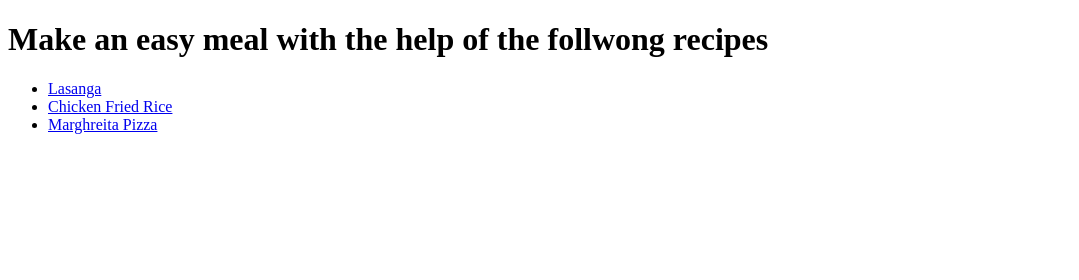
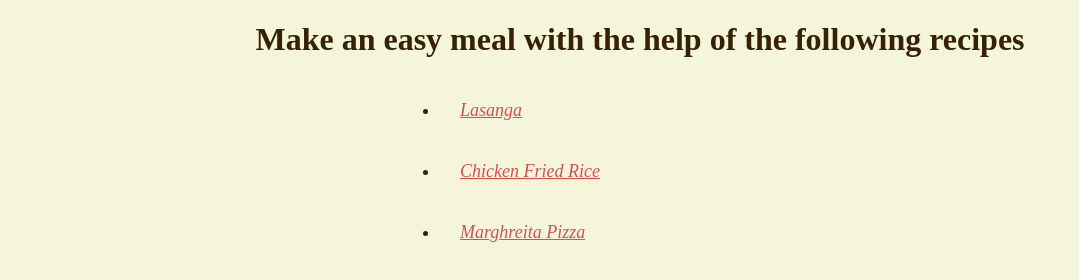
Before and after one commit to Kevin272-dot/odin-recipes, a plain HTML site: page index.html in a window 1280 px wide. Shown: the whole page, without its empty margins (0-1079 px from the left). Drawn offline with Linux system fonts and the light colour scheme.

Commit message:
added some css elements

```diff
--- a/index.html
+++ b/index.html
@@ -4,13 +4,15 @@
     <head>
        <meta charset = "utf-8">
        <title>Simple recipe app</title>
+       <link rel = "stylesheet" href = "styles.css">
     </head>
     <body>
-        <h1>Make an easy meal with the help of the follwong recipes</h1>
-        <ul>
-            <li><a href="recipes/lasanga.html">Lasanga</a></li>
-            <li><a href = "recipes/chicken_fried_rice.html">Chicken Fried Rice</li>
-            <li><a href = "recipes/Marghreita_pizza.html">Marghreita Pizza</li>
+        <div class = "home-body">
+        <h1 id = "title">Make an easy meal with the help of the following recipes</h1>
+        <ul class = "list">
+            <li class = "one"><em><a href="recipes/lasanga.html" style = "color:rgb(210, 81, 81)" >Lasanga</a></em></li>
+            <li class = "one"><em><a href = "recipes/chicken_fried_rice.html" style = "color:rgb(210, 81, 81)">Chicken Fried Rice</a></em></li>
+            <li class = "one"><em><a href = "recipes/Marghreita_pizza.html" style = "color:rgb(210, 81, 81)">Marghreita Pizza</a></em></li>
         </ul>
 
     </body>
--- /dev/null
+++ b/recipes/c.css
@@ -0,0 +1,19 @@
+*{
+
+    box-sizing: border-box;
+    background-color: blanchedalmond;
+    font-family: cursive;
+}
+
+#title{
+    text-align: center;
+    text-decoration: wavy;
+}
+
+img{
+    margin-top: 50px;
+    margin-left: 550px;
+    margin-bottom: 50px;
+    height : auto;
+    width: 400px;
+}
--- /dev/null
+++ b/recipes/l.css
@@ -0,0 +1,19 @@
+*{
+
+    box-sizing: border-box;
+    background-color: blanchedalmond;
+    font-family: cursive;
+}
+
+#title{
+    text-align: center;
+    text-decoration: wavy;
+}
+
+img{
+    margin-top: 50px;
+    margin-left: 550px;
+    margin-bottom: 50px;
+    height : auto;
+    width: 400px;
+}
--- /dev/null
+++ b/recipes/m.css
@@ -0,0 +1,19 @@
+*{
+
+    box-sizing: border-box;
+    background-color: blanchedalmond;
+    font-family: cursive;
+}
+
+#title{
+    text-align: center;
+    text-decoration: wavy;
+}
+
+img{
+    margin-top: 50px;
+    margin-left: 550px;
+    margin-bottom: 50px;
+    height : auto;
+    width: 400px;
+}
--- /dev/null
+++ b/styles.css
@@ -0,0 +1,33 @@
+body{
+    padding:0px;
+    margin:0px;
+    border:0px;
+    box-sizing: border-box;
+    background-color: beige;
+}
+
+.home-body #title{
+    text-align: center;
+    font-family:sans-serif sans-serif;
+    color:rgb(54, 33, 5);
+}
+
+.list{
+    height: 100px;
+    width: 200px;
+    margin-left : 400px;;
+    font-size: large;
+    color:rgb(54, 33, 5);
+}
+
+.list .one{
+    padding: 20px;
+
+
+}
+
+.bo{
+   display:inline-block;
+   border: 2px solid red;
+   color:white;
+}
```
Also changed, not shown: recipes/Marghreita_pizza.html (+3 -2 lines), recipes/chicken_fried_rice.html (+14 -6 lines), recipes/lasanga.html (+4 -3 lines).
